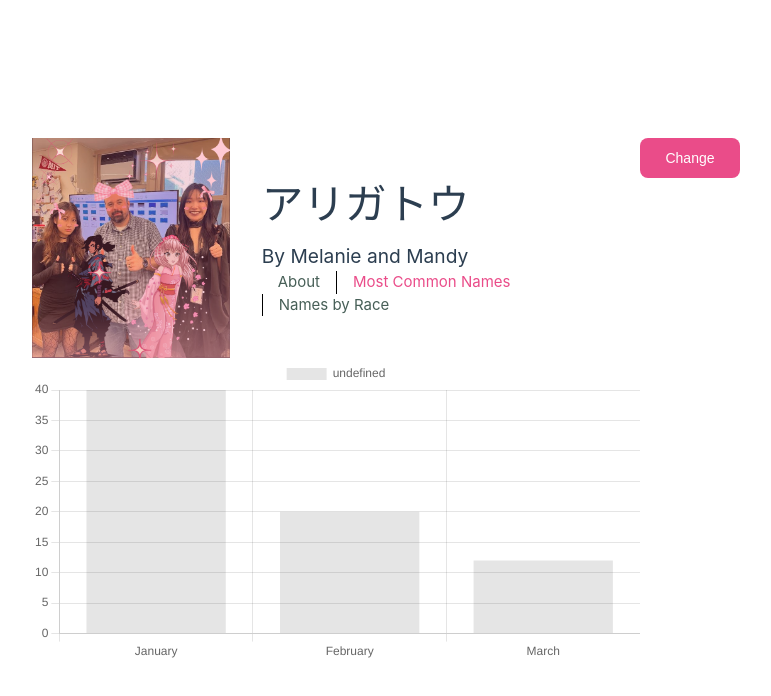
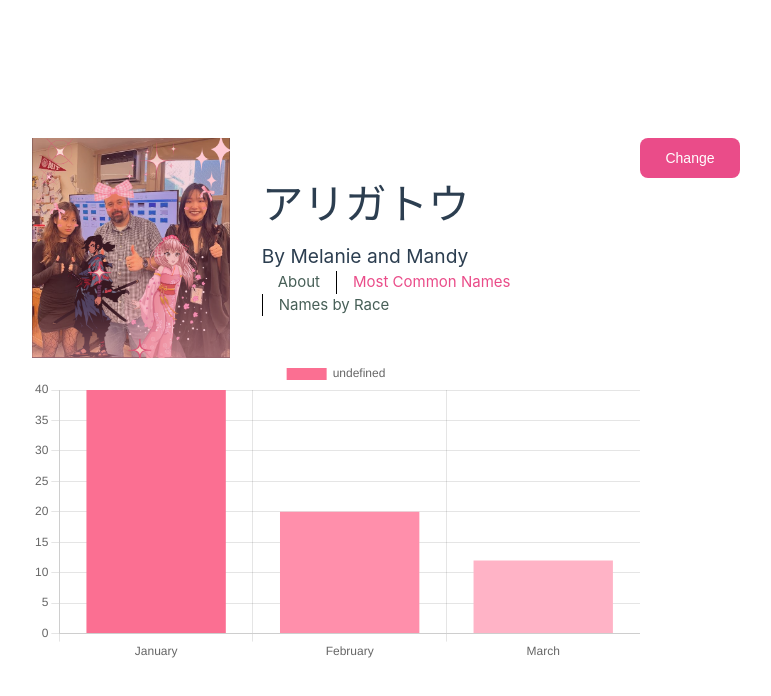
Before and after one commit to staten-island-tech/vue-charts-mylittleponies, a Vue app in the folder vue-project/: page /chart in a window 1280 px wide. Shown: the top 696 px of the page, without its empty margins (0-771 px from the left). Built offline with nearby package versions, Linux system fonts and the light colour scheme; no server answers.

Commit message:
33424243

```diff
--- a/vue-project/src/components/BarChart.vue
+++ b/vue-project/src/components/BarChart.vue
@@ -29,7 +29,9 @@ export default {
     return {
       chartData: {
         labels: [ 'January', 'February', 'March' ],
-        datasets: [ { data: [40, 20, 12] } ]
+
+        datasets: [{ backgroundColor: ['#fb6f92', '#ff8fab', '#ffb3c6', '#ffc2d1', '#ffe5ec'],
+        data: [40, 20, 12] } ]
       },
       chartOptions: {
         responsive: true
```
